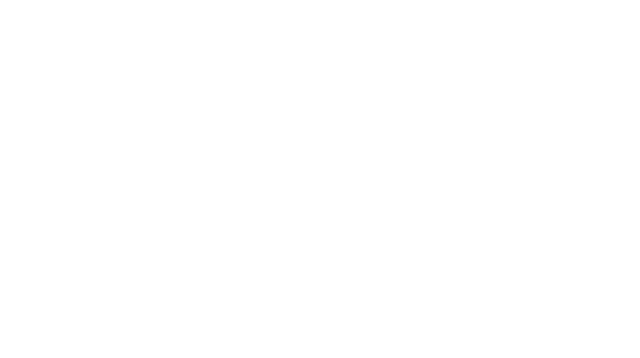
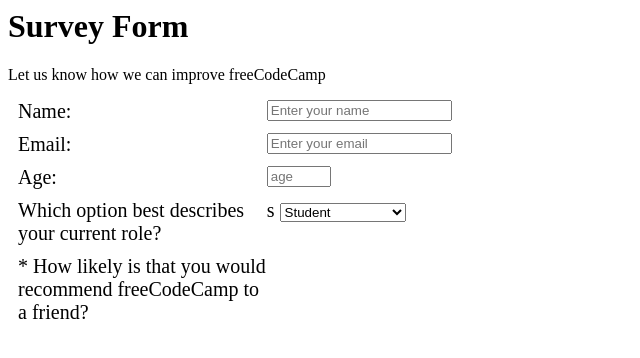
Before and after one commit to hanifrev/project-rev-2, a plain HTML site: page index.html in a window 1280 px wide. Shown: the whole page, without its empty margins (0-640 px from the left). Drawn offline with Linux system fonts and the light colour scheme.

Commit message:
10/8 predawn

```diff
--- a/index.css
+++ b/index.css
@@ -0,0 +1,16 @@
+.formkiri {
+		grid-area: kiri;
+	}
+.formkanan {
+		grid-area: kanan;
+	}
+#table1 {
+		font-size: 20px;
+		margin: 10px;
+		display: grid;
+		grid-template-columns: 20% 1fr;
+		grid-template-rows: 1fr;
+		grid-template-areas:
+			'kiri kanan'
+			;
+	}
--- a/index.html
+++ b/index.html
@@ -1,9 +1,47 @@
+<script src="https://cdn.freecodecamp.org/testable-projects-fcc/v1/bundle.js"></script>
 <!DOCTYPE html>
 <html>
 <head>
-	<title></title>
+	<title>Survey Form</title>
+	<link rel="stylesheet" type="text/css" href="index.css">
 </head>
-<body>
-
+<body class="bodysleeper">
+	<header id="title">
+		<h1>Survey Form</h1>
+	</header>
+	<div>
+		<p id="description">Let us know how we can improve freeCodeCamp</p>
+		<form id="survey-form">
+			<div id="table1">
+		    	<div class="formkiri"><label for="name" id="name-label">Name:</label></div>
+		    	<div class="formkanan"><input type="text" id="name" name="user_name" value="" placeholder="Enter your name"></div>
+		  	</div>
+		  	<div id="table1">
+		    	<div class="formkiri"><label for="email" id="email-label">Email:</label></div>
+		    	<div class="formkanan"><input type="email" id="mail" name="user_mail" placeholder="Enter your email"></div>
+		  	</div>
+		  	<div id="table1">
+		  		<div class="formkiri"><label for="age" id="age-number">Age:</label></div>
+		  		<div class="formkanan"><input type="number" id="age" name="age" min="1" max="120" placeholder="age"></div>
+		  	</div>
+		  	<div id="table1">
+		  		<div class="formkiri"><label>Which option best describes your current role?</label></div>
+		  		<div class="formkanan">s
+		  			<select id="dropdown" name="currentPos">
+		  				<option value="" disabled="">Select an option</option>
+		  				<option value="student">Student</option>
+		  				<option value="job">Full Time Job</option>
+		  				<option value="Learner">Full Time Learner</option>
+		  				<option value="Prefer">Prefer not say</option>
+		  				<option value="Other">Other</option>
+		  			</select>
+		  		</div>
+		  	</div>
+		  	<div id="table1">
+		  		<div class="formkiri"><label>* How likely is that you would recommend freeCodeCamp to a friend?</label></div>
+		  		<div class="formkanan"></div>
+		  	</div>
+		</form>
+	</div>
 </body>
 </html>
```
